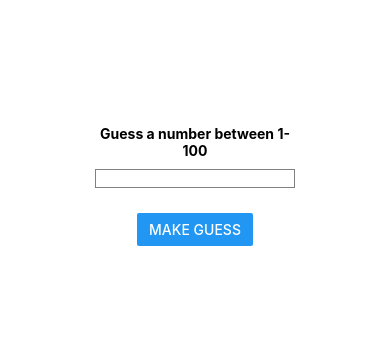
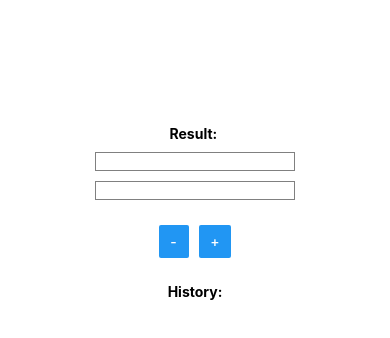
Before and after one commit to Millamarianna/Weatherapp, a React Native app: screen / in a window 390 px wide. Shown: the top 338 px of the page. Built offline with nearby package versions, Linux system fonts and the light colour scheme.

Commit message:
Tehtävä 3 (Laskin historialla)

```diff
--- a/App.js
+++ b/App.js
@@ -1,55 +1,52 @@
-import { StyleSheet, Text, View, FlatList, Button, TextInput, Alert} from 'react-native';
+import { StatusBar } from 'expo-status-bar';
+import { StyleSheet, Text, View, FlatList, Button, TextInput} from 'react-native';
 import React, { useState, useEffect } from 'react';
 
 export default function App() {
-  const [number, setNumber] = useState('');
-  const [guessed, setGuessed] = useState(false);
-  const [random, setRandom] = useState('');
-  const [times, setTimes] = useState(0);
-  var message = ""
+  const [numberOne, setNumberOne] = useState('');
+  const [numberTwo, setNumberTwo] = useState('');
+  const [result, setResult] = useState('');
+  const [history, setHistory] = useState([]);
+  const [line, setLine] = useState([]);
 
-  useEffect( () => {
-    setRandom(Math.floor(Math.random() * 100) + 1)
-  }, []);
+  const minusPressed = () => {
+    setResult(parseInt(numberOne) - parseInt(numberTwo));
+    setLine(numberOne + "-" + numberTwo + "=")
 
-  console.log(random)
-
-  const pressed = () => {
-    setGuessed(true)
-    setTimes(times+1)
     }
 
-    const checkNumber = () => {
-      return(
-        <Text style={styles.text}>{parseInt(number)===random ? (correct()) : wrongGuess()}</Text>
-      )
-    }
+  const plusPressed = () => {
+    setResult(parseInt(numberOne) + parseInt(numberTwo));
+    setLine(numberOne + "+" + numberTwo + "=")
 
-    const wrongGuess = () => {
-      return(
-        <Text style={styles.text}>{parseInt(number)>random ? <Text>Your guess {number} is too high</Text> : <Text>Your guess {number} is too low</Text>}</Text>
-      )
-    }
+  }
 
-    const correct = () => {
+  useEffect(() => {
+    setHistory([...history, {line: line + result}]);
+}, [result]);
 
-      times.toString
-      message = "You guessed the number in " + times + " guesses"
-      Alert.alert('Correct!', message, [{text: 'OK', onPress: () => console.log('OK Pressed')}])
-
-  };
 
   return (
     <View style={styles.container}>
 
-      <Text style={styles.text}>{guessed===false ? <Text>Guess a number between 1-100</Text> : checkNumber()}</Text>
+      <Text style={styles.text}>Result: {result}</Text>
 
-      <TextInput style={styles.input} keyboardType="numeric" onChangeText={(number) => {setNumber(number); setGuessed(false)}}/>
+      <TextInput style={styles.input} keyboardType="numeric" onChangeText={numberOne => setNumberOne(numberOne)} value={numberOne}/>
+      <TextInput style={styles.input} keyboardType="numeric" onChangeText={numberTwo => setNumberTwo(numberTwo)} value={numberTwo}/>
 
       <View style={styles.button}>
-      <Button onPress={pressed} title=" MAKE GUESS " />
+      <Button onPress={minusPressed} title=" - " />
+      <Button onPress={plusPressed} title=" + " />
       </View>
 
+      <Text style={styles.text}>History:</Text>
+      <FlatList
+        data={history}
+        renderItem={({item}) => <Text>{item.line}</Text>}
+        keyExtractor={(item, index) => index.toString()}
+      />
+
+      <StatusBar style="auto" />
     </View>
   );
 }
```
